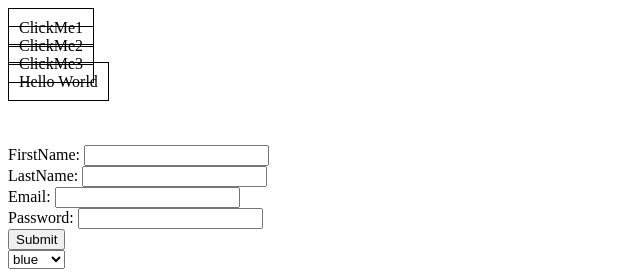
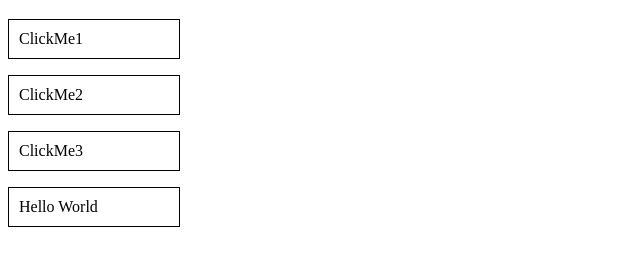
Before and after one commit to sashank786monitrahealth/jQueryStuffs, a plain HTML site: page project-027-animate-effect/index.html in a window 1280 px wide. Shown: the part 61-338 px from the top of the page, without its empty margins (0-640 px from the left). Drawn offline with nearby package versions, Linux system fonts and the light colour scheme.

Commit message:
converted to paragraph

```diff
--- a/project-027-animate-effect/index.html
+++ b/project-027-animate-effect/index.html
@@ -11,10 +11,10 @@
     <div id="wrapper">
         <h1>jQuery Course</h1>
 
-        <label for="clickMe1" class="btn">ClickMe1</label> <br>
-        <label for="clickMe2" class="btn">ClickMe2</label> <br>
-        <label for="clickMe3" class="btn">ClickMe3</label> <br>
-        <label for="helloWorld" class="btn">Hello World</label> <br>
+        <p class="btn"> <label for="clickMe1" >ClickMe1</label> </p>
+        <p class="btn"> <label for="clickMe2" >ClickMe2</label> </p>
+        <p class="btn"> <label for="clickMe3" >ClickMe3</label> </p>
+        <p class="btn"> <label for="helloWorld">Hello World</label> </p>
         <br><br><br>
 
         <div>
--- a/project-027-animate-effect/script.js
+++ b/project-027-animate-effect/script.js
@@ -1,7 +1,8 @@
 $(function(){
 
     $('.btn').css({'border':'1px solid black',
-                   'padding':'10px'
+                   'padding':'10px',
+                   'width':'150px'
                   });
 
     $('.btn').first().click(
```
